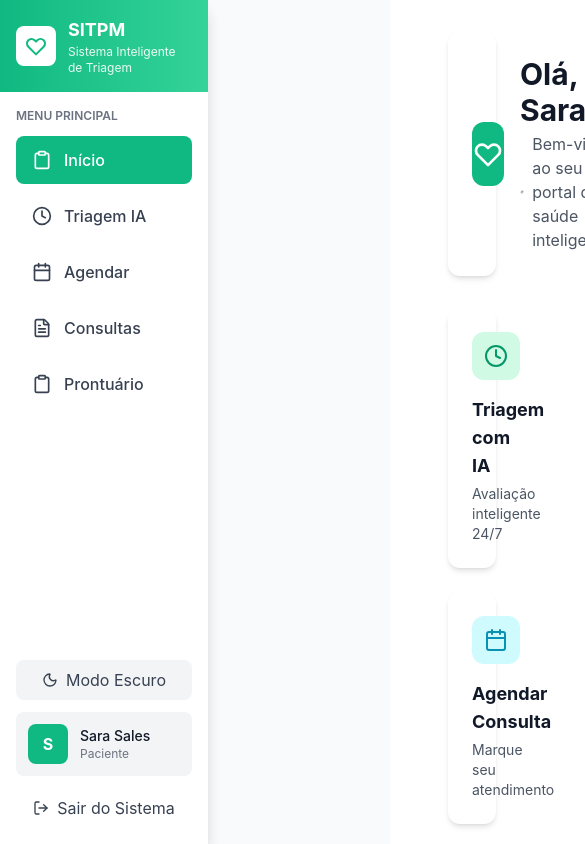
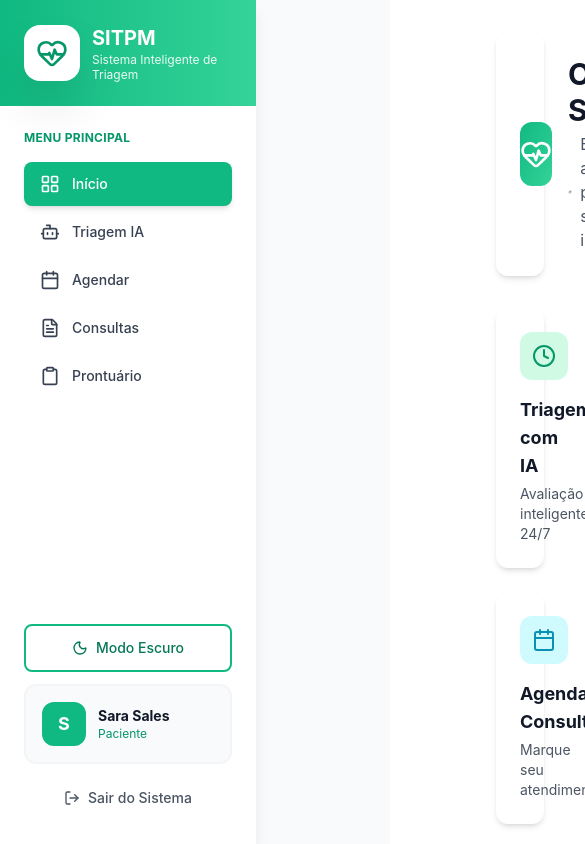
Before and after one commit to saracristinas/SIT-PM-UI, a React (Vite) app: page / in a window 390 px wide. Shown: the top 844 px of the page, 585 px wide, since content can reach past the window. Built offline with nearby package versions, Linux system fonts and the light colour scheme.

Commit message:
feat: ajustar layout do painel e sidebar, adicionando novos ícones e melhorando a responsividade

```diff
--- a/src/App.jsx
+++ b/src/App.jsx
@@ -95,7 +95,7 @@ export default function App() {
         currentPage={currentPage}
         setCurrentPage={setCurrentPage}
       />
-      <div className="ml-52">
+      <div className="ml-64">
         {renderPage()}
       </div>
 
--- a/src/components/SITPMDashboard.jsx
+++ b/src/components/SITPMDashboard.jsx
@@ -1,5 +1,5 @@
 import React, { useState, useEffect } from 'react';
-import { Calendar, FileText, Clock, Clipboard, Moon, LogOut, ArrowRight, X, Filter, Eye } from 'lucide-react';
+import { Calendar, FileText, Clock, Clipboard, Moon, LogOut, ArrowRight, X, Filter, Eye, HeartPulse } from 'lucide-react';
 
 export default function SITPMDashboard({ onNavigate, darkMode, consultas = [] }) {
   const [showHistoricoModal, setShowHistoricoModal] = useState(false)
@@ -117,10 +117,8 @@ export default function SITPMDashboard({ onNavigate, darkMode, consultas = [] })
         {/* Header */}
         <div className={`${darkMode ? 'bg-gray-800' : 'bg-white'} rounded-xl shadow-md p-6 mb-8`}>
           <div className="flex items-center gap-4">
-            <div className="w-16 h-16 bg-emerald-500 rounded-xl flex items-center justify-center">
-              <svg className="w-8 h-8 text-white" fill="none" stroke="currentColor" viewBox="0 0 24 24">
-                <path strokeLinecap="round" strokeLinejoin="round" strokeWidth={2} d="M4.318 6.318a4.5 4.5 0 000 6.364L12 20.364l7.682-7.682a4.5 4.5 0 00-6.364-6.364L12 7.636l-1.318-1.318a4.5 4.5 0 00-6.364 0z" />
-              </svg>
+            <div className="w-16 h-16 bg-gradient-to-br from-emerald-500 to-emerald-400 rounded-xl flex items-center justify-center">
+              <HeartPulse className="w-8 h-8 text-white" strokeWidth={2} />
             </div>
             <div>
               <h1 className={`text-3xl font-bold ${darkMode ? 'text-white' : 'text-gray-900'}`}>Olá, Sara!</h1>
--- a/src/components/Sidebar.jsx
+++ b/src/components/Sidebar.jsx
@@ -1,39 +1,37 @@
 import React from 'react'
-import { Calendar, FileText, Clock, Clipboard, Moon, LogOut } from 'lucide-react'
+import { Calendar, FileText, Clock, Clipboard, Moon, LogOut, LayoutGrid, Bot, HeartPulse } from 'lucide-react'
 
 export default function Sidebar({ darkMode, setDarkMode, currentPage, setCurrentPage }) {
   const menuItems = [
-    { id: 'inicio', label: 'Início', icon: Clipboard },
-    { id: 'triagem', label: 'Triagem IA', icon: Clock },
+    { id: 'inicio', label: 'Início', icon: LayoutGrid },
+    { id: 'triagem', label: 'Triagem IA', icon: Bot },
     { id: 'agendar', label: 'Agendar', icon: Calendar },
     { id: 'consultas', label: 'Consultas', icon: FileText },
     { id: 'prontuario', label: 'Prontuário', icon: Clipboard }
   ]
 
   return (
-    <div className={`fixed left-0 top-0 h-full w-52 ${darkMode ? 'bg-gray-800' : 'bg-white'} shadow-lg z-50`}>
+    <div className={`fixed left-0 top-0 h-full w-64 ${darkMode ? 'bg-gray-800' : 'bg-white'} shadow-lg z-50 flex flex-col`}>
       {/* Logo */}
-      <div className="bg-gradient-to-r from-emerald-500 to-emerald-400 p-4">
+      <div className="bg-gradient-to-r from-emerald-500 to-emerald-400 p-6">
         <div className="flex items-center gap-3">
-          <div className="bg-white rounded-lg p-2">
-            <svg className="w-6 h-6 text-emerald-500" fill="none" stroke="currentColor" viewBox="0 0 24 24">
-              <path strokeLinecap="round" strokeLinejoin="round" strokeWidth={2} d="M4.318 6.318a4.5 4.5 0 000 6.364L12 20.364l7.682-7.682a4.5 4.5 0 00-6.364-6.364L12 7.636l-1.318-1.318a4.5 4.5 0 00-6.364 0z" />
-            </svg>
+          <div className="relative w-14 h-14 bg-white rounded-2xl flex items-center justify-center shadow-2xl">
+            <HeartPulse className="w-8 h-8 text-emerald-600" strokeWidth={2} />
           </div>
           <div className="text-white">
-            <div className="font-bold text-lg">SITPM</div>
-            <div className="text-xs opacity-90">Sistema Inteligente de Triagem</div>
+            <div className="font-bold text-xl">SITPM</div>
+            <div className="text-xs opacity-90 leading-tight">Sistema Inteligente de<br/>Triagem</div>
           </div>
         </div>
       </div>
 
       {/* Menu */}
-      <div className="p-4">
-        <div className={`text-xs font-semibold mb-3 ${darkMode ? 'text-gray-400' : 'text-gray-500'}`}>
+      <div className="flex-1 px-6 py-6">
+        <div className="text-xs font-bold mb-4 text-emerald-600 tracking-wide">
           MENU PRINCIPAL
         </div>
 
-        <nav className="space-y-2">
+        <nav className="space-y-1">
           {menuItems.map((item) => {
             const Icon = item.icon
             const isActive = currentPage === item.id
@@ -42,16 +40,16 @@ export default function Sidebar({ darkMode, setDarkMode, currentPage, setCurrent
               <button
                 key={item.id}
                 onClick={() => setCurrentPage(item.id)}
-                className={`w-full flex items-center gap-3 px-4 py-3 rounded-lg font-medium transition ${
+                className={`w-full flex items-center gap-3 px-4 py-3 rounded-lg font-medium transition-all ${
                   isActive
-                    ? 'bg-emerald-500 text-white'
+                    ? 'bg-emerald-500 text-white shadow-md'
                     : darkMode
                     ? 'text-gray-300 hover:bg-gray-700'
-                    : 'text-gray-700 hover:bg-gray-100'
+                    : 'text-gray-700 hover:bg-gray-50'
                 }`}
               >
                 <Icon className="w-5 h-5" />
-                {item.label}
+                <span className="text-sm">{item.label}</span>
               </button>
             )
           })}
@@ -59,30 +57,49 @@ export default function Sidebar({ darkMode, setDarkMode, currentPage, setCurrent
       </div>
 
       {/* Bottom Section */}
-      <div className="absolute bottom-4 left-4 right-4 space-y-3">
+      <div className="px-6 pb-6 space-y-3">
+        {/* Modo Escuro */}
         <button
           onClick={() => setDarkMode(!darkMode)}
-          className={`w-full flex items-center justify-center gap-2 px-4 py-2 ${darkMode ? 'bg-gray-700 text-white' : 'bg-gray-100 text-gray-700'} rounded-lg transition`}
+          className={`w-full flex items-center justify-center gap-2 px-4 py-3 border-2 ${
+            darkMode
+              ? 'border-gray-600 text-gray-300 hover:bg-gray-700'
+              : 'border-emerald-500 text-emerald-700 hover:bg-emerald-50'
+          } rounded-lg transition-all font-medium`}
         >
           <Moon className="w-4 h-4" />
-          Modo Escuro
+          <span className="text-sm">Modo Escuro</span>
         </button>
 
-        <div className={`${darkMode ? 'bg-gray-700' : 'bg-gray-100'} rounded-lg p-3`}>
+        {/* User Info */}
+        <div className={`${
+          darkMode ? 'bg-gray-700' : 'bg-gray-50'
+        } rounded-xl p-4 border-2 ${
+          darkMode ? 'border-gray-600' : 'border-gray-100'
+        }`}>
           <div className="flex items-center gap-3">
-            <div className="w-10 h-10 bg-emerald-500 rounded-lg flex items-center justify-center text-white font-bold">
+            <div className="w-11 h-11 bg-emerald-500 rounded-xl flex items-center justify-center text-white font-bold text-lg">
               S
             </div>
-            <div className="flex-1">
-              <div className={`font-medium text-sm ${darkMode ? 'text-white' : 'text-gray-900'}`}>Sara Sales</div>
-              <div className={`text-xs ${darkMode ? 'text-gray-400' : 'text-gray-500'}`}>Paciente</div>
+            <div className="flex-1 min-w-0">
+              <div className={`font-bold text-sm ${darkMode ? 'text-white' : 'text-gray-900'} truncate`}>
+                Sara Sales
+              </div>
+              <div className={`text-xs ${darkMode ? 'text-gray-400' : 'text-emerald-600'}`}>
+                Paciente
+              </div>
             </div>
           </div>
         </div>
 
-        <button className={`w-full flex items-center justify-center gap-2 px-4 py-2 ${darkMode ? 'text-gray-300 hover:bg-gray-700' : 'text-gray-700 hover:bg-gray-100'} rounded-lg transition`}>
+        {/* Sair */}
+        <button className={`w-full flex items-center justify-center gap-2 px-4 py-3 ${
+          darkMode
+            ? 'text-gray-400 hover:bg-gray-700 hover:text-white'
+            : 'text-gray-600 hover:bg-gray-100 hover:text-gray-900'
+        } rounded-lg transition-all`}>
           <LogOut className="w-4 h-4" />
-          Sair do Sistema
+          <span className="text-sm font-medium">Sair do Sistema</span>
         </button>
       </div>
     </div>
```
